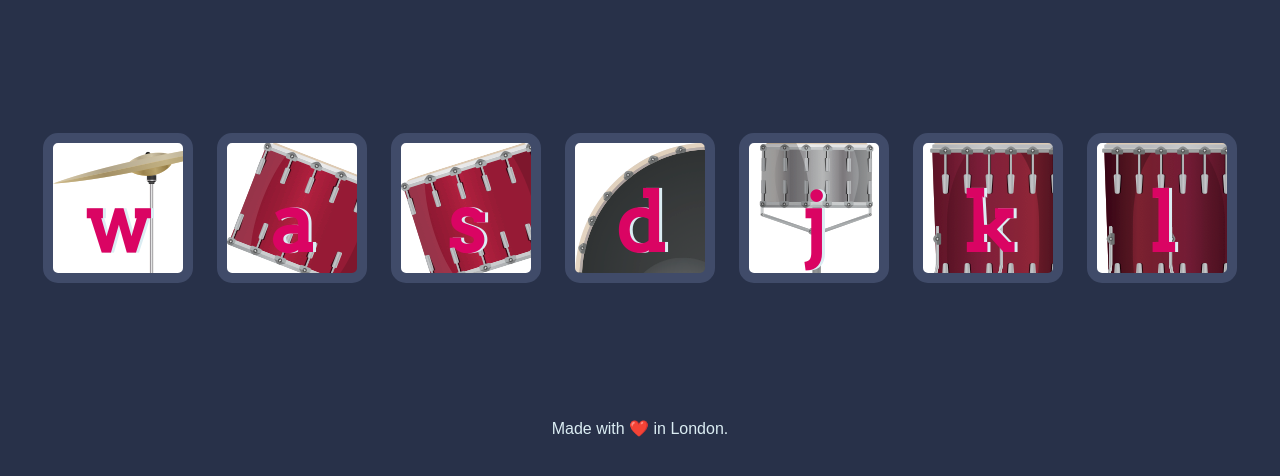
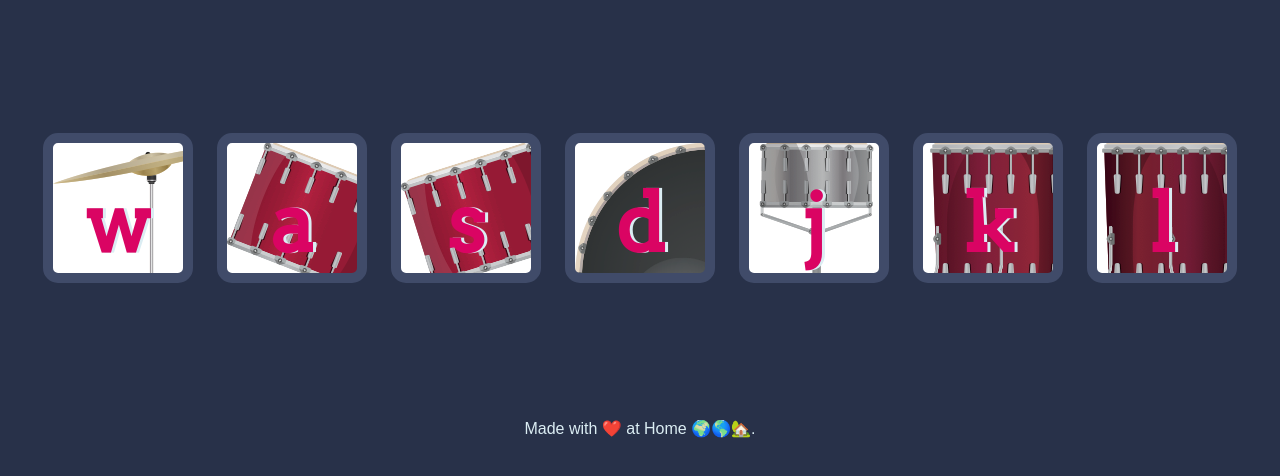
Before and after one commit to mintesGeb/DrumKit, a plain HTML site: page index.html in a window 1280 px wide. Shown: the part 156-632 px from the top of the page. Drawn offline with Linux system fonts and the light colour scheme.

Commit message:
Update index.html

```diff
--- a/index.html
+++ b/index.html
@@ -23,7 +23,7 @@
 
 
   <footer>
-    Made with ❤️ in London.
+    Made with ❤️ at Home 🌍🌎🏡.
   </footer>
   <script src="index.js" charset="utf-8"></script>
 </body>
```
